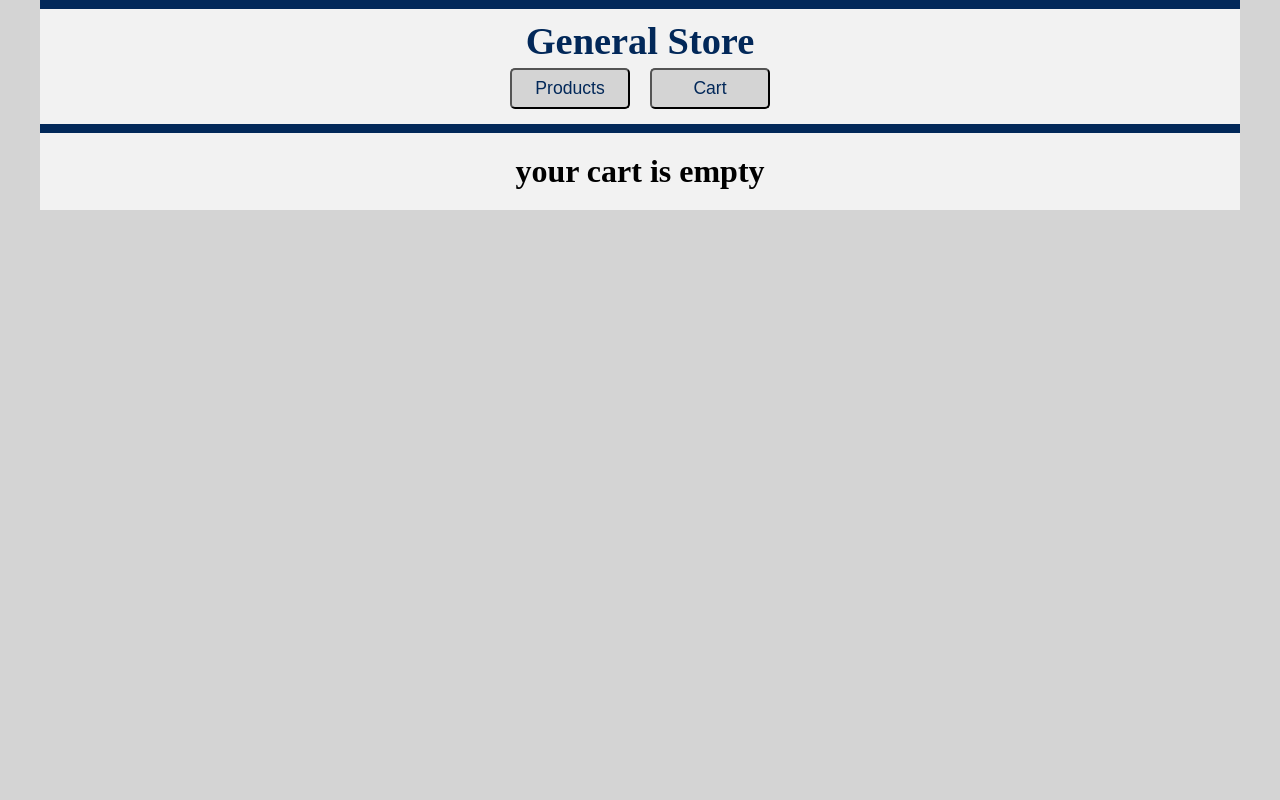
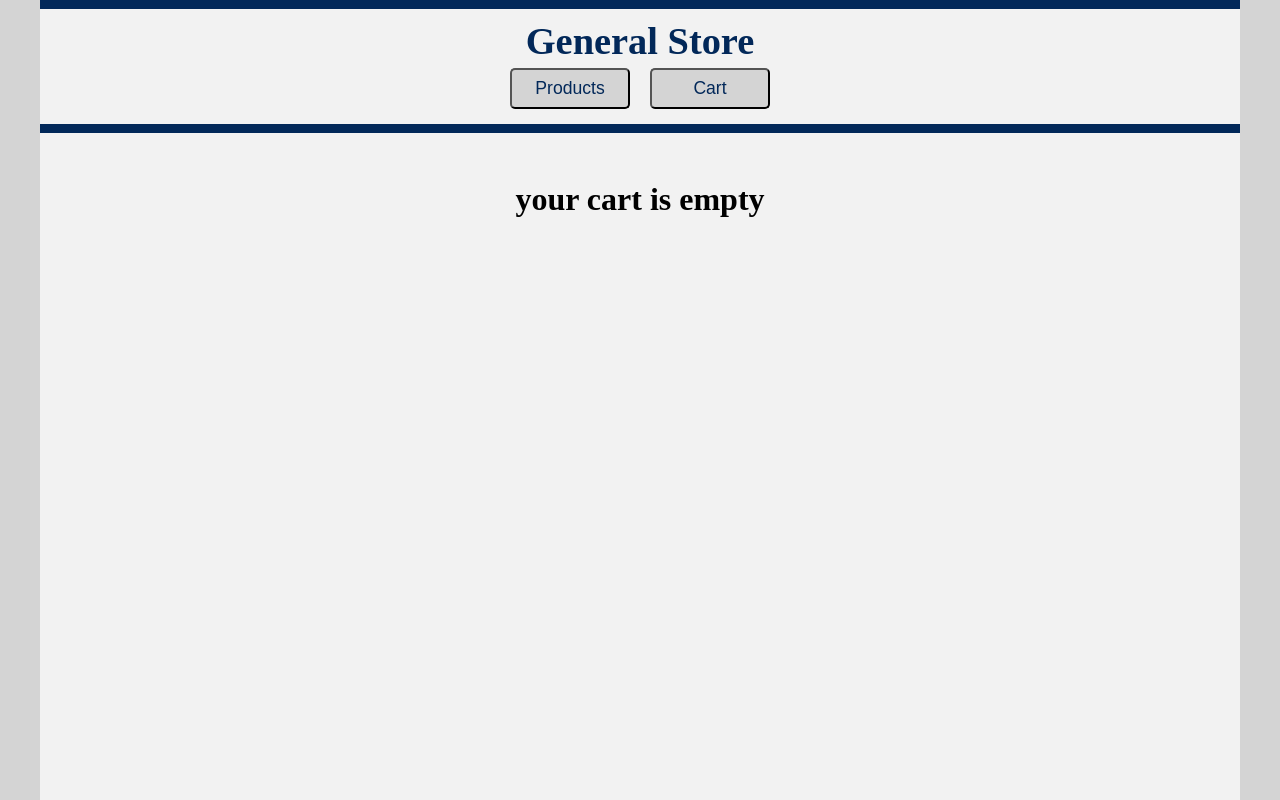
Before and after one commit to w314/storeFront, an Angular app: page /cart in a window 1280 px wide. Shown: the top 800 px of the page. Built offline with nearby package versions, Linux system fonts and the light colour scheme.

Commit message:
style: Use product list classes for cart

```diff
--- a/src/app/components/add-to-cart/add-to-cart.component.html
+++ b/src/app/components/add-to-cart/add-to-cart.component.html
@@ -1,3 +1,4 @@
+<!-- Show this form if it's not part of cart page or checkout -->
 <div *ngIf="!inCart && !inCheckout">
     <!-- use (ngSubmit) event listener to listen to submit event and set function to call -->
     <form #form="ngForm" (ngSubmit)="onSubmit()">
@@ -42,6 +43,7 @@
         </p>
     </form>
 </div>
+<!-- Show the form below if in cart or in checkout -->
 <div *ngIf="inCart || inCheckout">
     <form>
         <label *ngIf="inCheckout" for="quantity">Quantity:</label>
@@ -59,5 +61,7 @@
             [disabled]="inCheckout"
             (ngModelChange)="update(productId, quantity)"
         >
+        <button type="button">update quantity</button>
         <button *ngIf="!inCheckout" class="delete" type="button" (click)="delete(productId)">delete</button>
-    </form></div>
+    </form>
+  </div>
--- a/src/app/components/cart/cart.component.css
+++ b/src/app/components/cart/cart.component.css
@@ -1,6 +1,3 @@
-.content {
-    padding: 20px;
-}
 .summary {
     padding-top: 20px;
     text-align: center;
@@ -29,18 +26,6 @@ label {
     padding: 5px;
 }
 
-.cart {
-    display: flex;
-    flex-direction: row;
-    flex-wrap: wrap;
-    justify-content: center;
-}
-
-.item {
-    width: 40%;
-    padding: 10px;
-}
-
 .details {
     display: flex;
     justify-content: space-between;
@@ -52,6 +37,11 @@ form {
 
 h1 {
     text-align: center;
+}
+
+.emptyCart {
+  padding-top: 3rem;
+  min-height: 800px;
 }
 
 @media (max-width: 450px) {
--- a/src/app/components/cart/cart.component.html
+++ b/src/app/components/cart/cart.component.html
@@ -1,11 +1,12 @@
-<div class="content" *ngIf="cart.length > 0">
+<!-- Show this if cart is not empty -->
+<div *ngIf="cart.length > 0">
     <div class="summary">
         <label for="total">Total: </label>
         <p class="total">{{ total }}</p>
         <a *ngIf="!checkout" routerLink="/checkout"><button class="checkout" type="button">Checkout</button></a>
     </div>
-    <ul class="cart">
-        <li class="item" *ngFor="let item of cart">
+    <ul class="productList">
+        <li class="product" *ngFor="let item of cart">
             <app-product-image [url]="item.product.url"></app-product-image>
             <div class="details">
                 <app-product-name [name]="item.product.name"></app-product-name>
@@ -26,6 +27,8 @@
         </li>
     </ul>
 </div>
-<div class="content" *ngIf="cart.length == 0">
+
+<!-- Show this message if cart is empty -->
+<div class="emptyCart" *ngIf="cart.length == 0">
     <h1>your cart is empty</h1>
 </div>
--- a/src/app/components/cart/cart.component.ts
+++ b/src/app/components/cart/cart.component.ts
@@ -13,7 +13,7 @@ class CartItem {
 @Component({
   selector: 'app-cart',
   templateUrl: './cart.component.html',
-  styleUrls: ['./cart.component.css'],
+  styleUrls: ['./cart.component.css', '../product-list/product-list.component.css'],
 })
 export class CartComponent implements OnInit {
   cart: CartItem[] = [];
--- a/src/app/components/product-list/product-list.component.css
+++ b/src/app/components/product-list/product-list.component.css
@@ -1,4 +1,4 @@
-ul {
+.productList {
     display: flex;
     flex-direction: row;
     flex-wrap: wrap;
--- a/src/app/components/product-list/product-list.component.html
+++ b/src/app/components/product-list/product-list.component.html
@@ -1,4 +1,4 @@
-<ul>
+<ul class="productList">
     <!-- use the ngFor structural directive to loop through products in the product list -->
     <li class="product" *ngFor="let product of products">
         <!-- use routerLink instead of href in <a> tag -->
```
